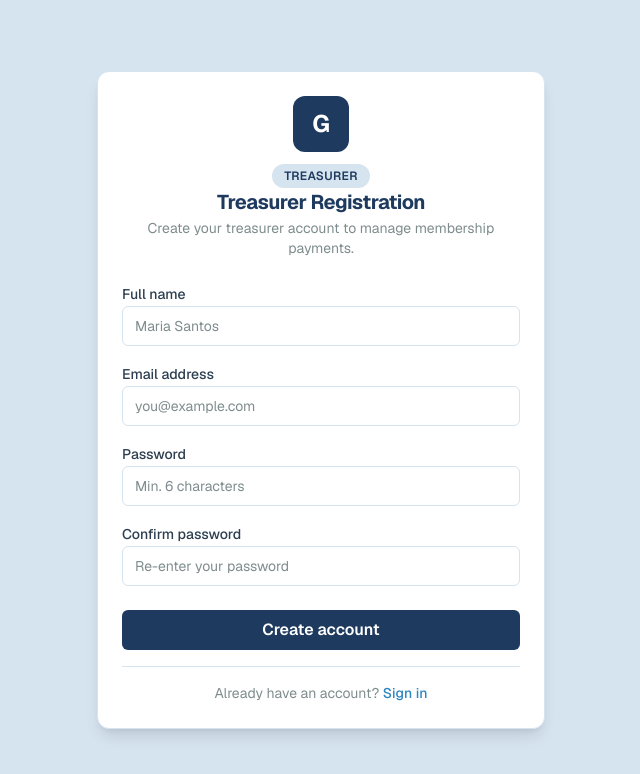
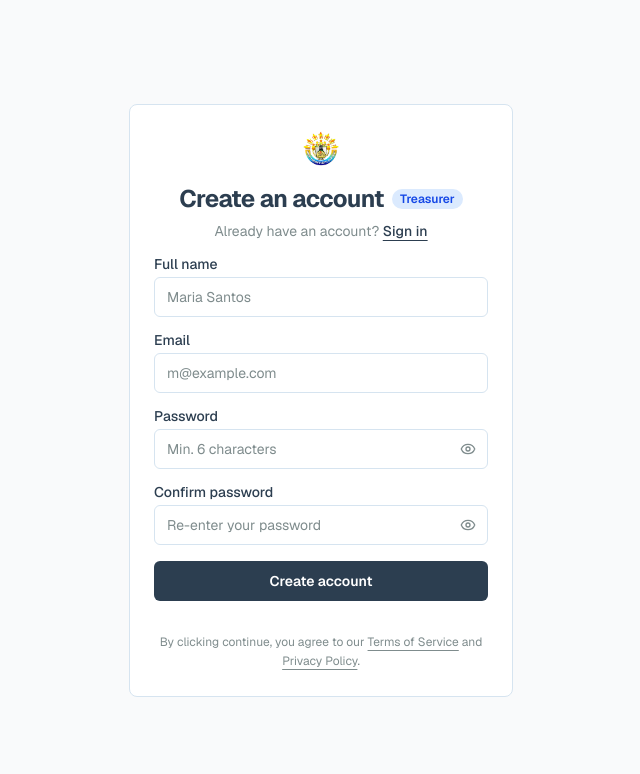
Before and after one commit to eunille/GCFast, a Next.js app: page /register/treasurer in a window 1280 px wide. Shown: the top 774 px of the page, without its empty margins (319-959 px from the left). Built offline with nearby package versions, Linux system fonts and the light colour scheme; no server answers.

Commit message:
improve the ui of login/register page

```diff
--- a/app/(auth)/register/treasurer/page.tsx
+++ b/app/(auth)/register/treasurer/page.tsx
@@ -2,19 +2,11 @@
 // Layer 4 — PRESENTATIONAL: Treasurer registration page.
 
 import { RegisterForm } from "@/features/auth/components/RegisterForm";
-import { colors } from "@/theme";
 
 export const metadata = {
   title: "Treasurer Registration — GFAST-MPTS",
 };
 
 export default function TreasurerRegisterPage() {
-  return (
-    <main
-      className="min-h-screen flex items-center justify-center px-4 py-12"
-      style={{ background: colors.brand.subtle }}
-    >
-      <RegisterForm role="treasurer" />
-    </main>
-  );
+  return <RegisterForm role="treasurer" />;
 }
--- a/features/auth/components/LoginForm/LoginForm.tsx
+++ b/features/auth/components/LoginForm/LoginForm.tsx
@@ -1,28 +1,29 @@
 // features/auth/components/LoginForm/LoginForm.tsx
 // Layer 4 — PRESENTATIONAL: Email + password login form.
-// Calls useSignIn (Layer 3). No direct Supabase calls. No business logic.
 
 "use client";
 
 import { useState, type FormEvent } from "react";
+import Image from "next/image";
 import Link from "next/link";
+import { Eye, EyeOff } from "lucide-react";
 import { useSignIn } from "../../hooks/useSignIn";
+import { Label } from "@/components/ui/label";
+import { Input } from "@/components/ui/input";
+import { Button } from "@/components/ui/button";
 import {
   Card,
   CardContent,
   CardDescription,
+  CardFooter,
   CardHeader,
   CardTitle,
 } from "@/components/ui/card";
-import { Label } from "@/components/ui/label";
-import { Input } from "@/components/ui/input";
-import { Button } from "@/components/ui/button";
-import { Separator } from "@/components/ui/separator";
-import { colors, typography, shadows, radius } from "@/theme";
 
 export function LoginForm() {
   const [email, setEmail] = useState("");
   const [password, setPassword] = useState("");
+  const [showPassword, setShowPassword] = useState(false);
   const { signIn, isLoading, error } = useSignIn();
 
   async function handleSubmit(e: FormEvent<HTMLFormElement>) {
@@ -31,85 +32,47 @@ export function LoginForm() {
   }
 
   return (
-    <Card
-      className="w-full max-w-md"
-      style={{ boxShadow: shadows.lg, borderRadius: radius.xl }}
+    <div className="min-h-screen w-full flex flex-col items-center justify-center bg-[#f9fafb] px-4">
+      <Card className="w-full max-w-sm shadow-none">
+        <CardHeader className="items-center text-center gap-2 pb-4">
+          <Image
+            src="/gcfast_logo.png"
+            alt="GFAST"
+            width={40}
+            height={40}
+            className="object-contain"
+          />
+          <CardTitle className="text-2xl font-bold tracking-tight">
+            Welcome to GFAC-ASS
+          </CardTitle>
+          <CardDescription>
+            Don&apos;t have an account?{" "}
+            <Link
+              href="/register"
+              className="text-foreground font-medium underline underline-offset-4 hover:text-muted-foreground transition-colors"
             >
-      <CardHeader className="text-center pb-2">
-        {/* Brand mark */}
-        <div
-          className="mx-auto mb-4 flex items-center justify-center w-14 h-14"
-          style={{
-            background: colors.brand.primary,
-            borderRadius: radius.xl,
-          }}
-        >
-          <span
-            style={{
-              color: colors.surface.page,
-              fontSize: typography.fontSize["2xl"],
-              fontWeight: typography.fontWeight.bold,
-            }}
-          >
-            G
-          </span>
-        </div>
-
-        <CardTitle
-          style={{
-            color: colors.brand.primary,
-            fontSize: typography.fontSize["2xl"],
-            fontWeight: typography.fontWeight.bold,
-          }}
-        >
-          GFAST-MPTS
-        </CardTitle>
-
-        <CardDescription
-          style={{
-            color: colors.text.secondary,
-            fontSize: typography.fontSize.sm,
-          }}
-        >
-          Teacher Membership Payment Tracking System
+              Sign up
+            </Link>
           </CardDescription>
         </CardHeader>
 
-      <CardContent className="pt-4">
-        <form onSubmit={handleSubmit} className="space-y-4" noValidate>
-          {/* Error alert */}
+        <CardContent className="flex flex-col gap-4">
           {error && (
             <div
-              className="px-4 py-3 text-sm"
+              className="rounded-md bg-red-50 border border-red-200 px-4 py-3 text-sm text-red-700"
               role="alert"
-              aria-live="polite"
-              style={{
-                background: colors.status.outstandingBg,
-                color: colors.status.outstanding,
-                borderRadius: radius.md,
-                fontSize: typography.fontSize.sm,
-              }}
             >
               {error}
             </div>
           )}
 
-          {/* Email */}
-          <div className="space-y-2">
-            <Label
-              htmlFor="email"
-              style={{
-                color: colors.text.primary,
-                fontWeight: typography.fontWeight.medium,
-                fontSize: typography.fontSize.sm,
-              }}
-            >
-              Email address
-            </Label>
+          <form onSubmit={handleSubmit} className="flex flex-col gap-4" noValidate>
+            <div className="flex flex-col gap-1.5">
+              <Label htmlFor="email">Email</Label>
               <Input
                 id="email"
                 type="email"
-              placeholder="you@example.com"
+                placeholder="m@example.com"
                 autoComplete="email"
                 required
                 value={email}
@@ -118,69 +81,69 @@ export function LoginForm() {
               />
             </div>
 
-          {/* Password */}
-          <div className="space-y-2">
-            <Label
-              htmlFor="password"
-              style={{
-                color: colors.text.primary,
-                fontWeight: typography.fontWeight.medium,
-                fontSize: typography.fontSize.sm,
-              }}
-            >
-              Password
-            </Label>
+            <div className="flex flex-col gap-1.5">
+              <Label htmlFor="password">Password</Label>
+              <div className="relative">
                 <Input
                   id="password"
-              type="password"
+                  type={showPassword ? "text" : "password"}
                   placeholder="••••••••"
                   autoComplete="current-password"
                   required
                   value={password}
                   onChange={(e) => setPassword(e.target.value)}
                   disabled={isLoading}
+                  className="pr-10"
                 />
+                <button
+                  type="button"
+                  tabIndex={-1}
+                  onClick={() => setShowPassword((v) => !v)}
+                  className="absolute right-3 top-1/2 -translate-y-1/2 text-muted-foreground hover:text-foreground transition-colors"
+                >
+                  {showPassword ? (
+                    <EyeOff className="h-4 w-4" />
+                  ) : (
+                    <Eye className="h-4 w-4" />
+                  )}
+                </button>
+              </div>
             </div>
 
-          {/* Submit */}
             <Button
               type="submit"
-            className="w-full mt-2"
+              className="w-full bg-foreground text-background hover:bg-foreground/90 font-semibold"
               disabled={isLoading}
-            style={{
-              background: colors.brand.primary,
-              color: colors.surface.page,
-              fontWeight: typography.fontWeight.semibold,
-              fontSize: typography.fontSize.base,
-            }}
             >
-            {isLoading ? "Signing in…" : "Sign in"}
+              {isLoading ? "Signing in…" : "Login"}
             </Button>
           </form>
 
-        <Separator className="my-4" />
+          <div className="flex items-center gap-3">
+            <div className="flex-1 h-px bg-border" />
+            <span className="text-xs text-muted-foreground">Or</span>
+            <div className="flex-1 h-px bg-border" />
+          </div>
 
-        <div className="space-y-2 text-center">
-          <p style={{ color: colors.text.secondary, fontSize: typography.fontSize.sm }}>
-            No account yet?{" "}
-            <Link
-              href="/register"
-              style={{ color: colors.brand.accent, fontWeight: typography.fontWeight.medium }}
-            >
-              Register as Member
-            </Link>
+          <Button asChild variant="outline" className="w-full font-medium">
+            <Link href="/register">Register as Member</Link>
+          </Button>
+        </CardContent>
+
+        <CardFooter className="justify-center pb-6 pt-2">
+          <p className="text-center text-xs text-muted-foreground leading-relaxed">
+            By clicking continue, you agree to our{" "}
+            <span className="underline underline-offset-4 cursor-pointer hover:text-foreground transition-colors">
+              Terms of Service
+            </span>{" "}
+            and{" "}
+            <span className="underline underline-offset-4 cursor-pointer hover:text-foreground transition-colors">
+              Privacy Policy
+            </span>
+            .
           </p>
-          <p style={{ color: colors.text.secondary, fontSize: typography.fontSize.sm }}>
-            Setting up the system?{" "}
-            <Link
-              href="/register/treasurer"
-              style={{ color: colors.brand.accent, fontWeight: typography.fontWeight.medium }}
-            >
-              Register as Treasurer
-            </Link>
-          </p>
+        </CardFooter>
+      </Card>
     </div>
-      </CardContent>
-    </Card>
   );
 }
--- a/features/auth/components/RegisterForm/RegisterForm.tsx
+++ b/features/auth/components/RegisterForm/RegisterForm.tsx
@@ -1,24 +1,24 @@
 // features/auth/components/RegisterForm/RegisterForm.tsx
 // Layer 4 — PRESENTATIONAL: Registration form for both roles.
-// Calls useRegister (Layer 3). No direct Supabase calls. No business logic.
 
 "use client";
 
 import { useState, type FormEvent } from "react";
+import Image from "next/image";
 import Link from "next/link";
+import { Eye, EyeOff, CheckCircle2 } from "lucide-react";
 import { useRegister, type RegisterRole } from "../../hooks/useRegister";
+import { Label } from "@/components/ui/label";
+import { Input } from "@/components/ui/input";
+import { Button } from "@/components/ui/button";
 import {
   Card,
   CardContent,
   CardDescription,
+  CardFooter,
   CardHeader,
   CardTitle,
 } from "@/components/ui/card";
-import { Label } from "@/components/ui/label";
-import { Input } from "@/components/ui/input";
-import { Button } from "@/components/ui/button";
-import { Separator } from "@/components/ui/separator";
-import { colors, typography, shadows, radius } from "@/theme";
 
 interface Props {
   role: RegisterRole;
@@ -26,21 +26,13 @@ interface Props {
 
 const ROLE_CONFIG = {
   treasurer: {
-    title: "Treasurer Registration",
-    description: "Create your treasurer account to manage membership payments.",
-    badgeLabel: "TREASURER",
-    badgeColor: colors.brand.primary,
-    badgeBg: colors.brand.subtle,
-    loginLabel: "Already have an account?",
+    badge: "Treasurer",
+    badgeClass: "bg-blue-100 text-blue-700",
     loginHref: "/login",
   },
   member: {
-    title: "Member Registration",
-    description: "Create your member account to track your dues and payments.",
-    badgeLabel: "MEMBER",
-    badgeColor: colors.status.paid,
-    badgeBg: colors.status.paidBg,
-    loginLabel: "Already have an account?",
+    badge: "Member",
+    badgeClass: "bg-emerald-100 text-emerald-700",
     loginHref: "/login",
   },
 } as const;
@@ -50,6 +42,8 @@ export function RegisterForm({ role }: Props) {
   const [email, setEmail] = useState("");
   const [password, setPassword] = useState("");
   const [confirmPassword, setConfirmPassword] = useState("");
+  const [showPassword, setShowPassword] = useState(false);
+  const [showConfirm, setShowConfirm] = useState(false);
   const [confirmError, setConfirmError] = useState<string | null>(null);
   const [registered, setRegistered] = useState(false);
 
@@ -59,148 +53,92 @@ export function RegisterForm({ role }: Props) {
   async function handleSubmit(e: FormEvent<HTMLFormElement>) {
     e.preventDefault();
     setConfirmError(null);
-
     if (password !== confirmPassword) {
       setConfirmError("Passwords do not match.");
       return;
     }
-
     const result = await register(email, password, fullName);
-    if (result.requiresEmailConfirmation) {
-      setRegistered(true);
-    }
+    if (result.requiresEmailConfirmation) setRegistered(true);
   }
 
-  // Email confirmation pending state
+  // ── Email confirmation pending ─────────────────────────────────────────────
   if (registered) {
     return (
-      <Card
-        className="w-full max-w-md text-center"
-        style={{ boxShadow: shadows.lg, borderRadius: radius.xl }}
-      >
-        <CardHeader>
-          <div
-            className="mx-auto mb-4 flex items-center justify-center w-14 h-14"
-            style={{ background: colors.status.paidBg, borderRadius: radius.full }}
-          >
-            <span style={{ color: colors.status.paid, fontSize: typography.fontSize["2xl"] }}>✓</span>
+      <div className="min-h-screen w-full flex flex-col items-center justify-center bg-[#f9fafb] px-4">
+        <Card className="w-full max-w-sm shadow-none">
+          <CardContent className="flex flex-col items-center gap-6 text-center pt-8 pb-8">
+            <div className="h-14 w-14 rounded-full bg-emerald-100 flex items-center justify-center">
+              <CheckCircle2 className="h-7 w-7 text-emerald-600" />
             </div>
-          <CardTitle
-            style={{
-              color: colors.brand.primary,
-              fontSize: typography.fontSize.xl,
-              fontWeight: typography.fontWeight.bold,
-            }}
-          >
+            <div className="flex flex-col gap-1.5">
+              <h2 className="text-xl font-bold text-foreground tracking-tight">
                 Check your email
-          </CardTitle>
-          <CardDescription style={{ color: colors.text.secondary }}>
-            We sent a confirmation link to <strong>{email}</strong>.
-            Click it to activate your account, then sign in.
-          </CardDescription>
-        </CardHeader>
-        <CardContent>
+              </h2>
+              <p className="text-sm text-muted-foreground">
+                We sent a confirmation link to{" "}
+                <span className="font-medium text-foreground">{email}</span>.
+                Click it to activate your account.
+              </p>
+            </div>
             <Button
               asChild
-            className="w-full"
-            style={{
-              background: colors.brand.primary,
-              color: colors.surface.page,
-              fontWeight: typography.fontWeight.semibold,
-            }}
+              className="w-full bg-foreground text-background hover:bg-foreground/90 font-semibold"
             >
-            <Link href="/login">Go to Sign in</Link>
+              <Link href="/login">Back to Sign in</Link>
             </Button>
           </CardContent>
         </Card>
+      </div>
     );
   }
 
   return (
-    <Card
-      className="w-full max-w-md"
-      style={{ boxShadow: shadows.lg, borderRadius: radius.xl }}
+    <div className="min-h-screen w-full flex flex-col items-center justify-center bg-[#f9fafb] px-4 py-12">
+      <Card className="w-full max-w-sm shadow-none">
+        <CardHeader className="items-center text-center gap-2 pb-4">
+          <Image
+            src="/gcfast_logo.png"
+            alt="GFAST"
+            width={40}
+            height={40}
+            className="object-contain"
+          />
+          <div className="flex flex-col items-center gap-1.5">
+            <div className="flex items-center gap-2">
+              <CardTitle className="text-2xl font-bold tracking-tight">
+                Create an account
+              </CardTitle>
+              <span
+                className={`px-2 py-0.5 text-xs font-semibold rounded-full ${config.badgeClass}`}
               >
-      <CardHeader className="text-center pb-2">
-        {/* Brand mark */}
-        <div
-          className="mx-auto mb-3 flex items-center justify-center w-14 h-14"
-          style={{ background: colors.brand.primary, borderRadius: radius.xl }}
-        >
-          <span
-            style={{
-              color: colors.surface.page,
-              fontSize: typography.fontSize["2xl"],
-              fontWeight: typography.fontWeight.bold,
-            }}
-          >
-            G
+                {config.badge}
               </span>
             </div>
-
-        {/* Role badge */}
-        <div className="flex justify-center mb-1">
-          <span
-            className="px-3 py-1 text-xs font-semibold tracking-wide uppercase"
-            style={{
-              background: config.badgeBg,
-              color: config.badgeColor,
-              borderRadius: radius.full,
-              fontSize: typography.fontSize.xs,
-              fontWeight: typography.fontWeight.semibold,
-            }}
+            <CardDescription>
+              Already have an account?{" "}
+              <Link
+                href={config.loginHref}
+                className="text-foreground font-medium underline underline-offset-4 hover:text-muted-foreground transition-colors"
               >
-            {config.badgeLabel}
-          </span>
+                Sign in
+              </Link>
+            </CardDescription>
           </div>
-
-        <CardTitle
-          style={{
-            color: colors.brand.primary,
-            fontSize: typography.fontSize.xl,
-            fontWeight: typography.fontWeight.bold,
-          }}
-        >
-          {config.title}
-        </CardTitle>
-        <CardDescription
-          style={{ color: colors.text.secondary, fontSize: typography.fontSize.sm }}
-        >
-          {config.description}
-        </CardDescription>
         </CardHeader>
 
-      <CardContent className="pt-4">
-        <form onSubmit={handleSubmit} className="space-y-4" noValidate>
-          {/* API error */}
+        <CardContent className="flex flex-col gap-4">
           {error && (
             <div
-              className="px-4 py-3 text-sm"
+              className="rounded-md bg-red-50 border border-red-200 px-4 py-3 text-sm text-red-700"
               role="alert"
-              aria-live="polite"
-              style={{
-                background: colors.status.outstandingBg,
-                color: colors.status.outstanding,
-                borderRadius: radius.md,
-                fontSize: typography.fontSize.sm,
-              }}
             >
               {error}
             </div>
           )}
 
-          {/* Full name */}
-          <div className="space-y-2">
-            <Label
-              htmlFor="fullName"
-              style={{
-                color: colors.text.primary,
-                fontWeight: typography.fontWeight.medium,
-                fontSize: typography.fontSize.sm,
-              }}
-            >
-              Full name
-            </Label>
+          <form onSubmit={handleSubmit} className="flex flex-col gap-4" noValidate>
+            <div className="flex flex-col gap-1.5">
+              <Label htmlFor="fullName">Full name</Label>
               <Input
                 id="fullName"
                 type="text"
@@ -213,22 +151,12 @@ export function RegisterForm({ role }: Props) {
               />
             </div>
 
-          {/* Email */}
-          <div className="space-y-2">
-            <Label
-              htmlFor="email"
-              style={{
-                color: colors.text.primary,
-                fontWeight: typography.fontWeight.medium,
-                fontSize: typography.fontSize.sm,
-              }}
-            >
-              Email address
-            </Label>
+            <div className="flex flex-col gap-1.5">
+              <Label htmlFor="email">Email</Label>
               <Input
                 id="email"
                 type="email"
-              placeholder="you@example.com"
+                placeholder="m@example.com"
                 autoComplete="email"
                 required
                 value={email}
@@ -237,98 +165,91 @@ export function RegisterForm({ role }: Props) {
               />
             </div>
 
-          {/* Password */}
-          <div className="space-y-2">
-            <Label
-              htmlFor="password"
-              style={{
-                color: colors.text.primary,
-                fontWeight: typography.fontWeight.medium,
-                fontSize: typography.fontSize.sm,
-              }}
-            >
-              Password
-            </Label>
+            <div className="flex flex-col gap-1.5">
+              <Label htmlFor="password">Password</Label>
+              <div className="relative">
                 <Input
                   id="password"
-              type="password"
+                  type={showPassword ? "text" : "password"}
                   placeholder="Min. 6 characters"
                   autoComplete="new-password"
                   required
                   value={password}
                   onChange={(e) => setPassword(e.target.value)}
                   disabled={isLoading}
+                  className="pr-10"
                 />
+                <button
+                  type="button"
+                  tabIndex={-1}
+                  onClick={() => setShowPassword((v) => !v)}
+                  className="absolute right-3 top-1/2 -translate-y-1/2 text-muted-foreground hover:text-foreground transition-colors"
+                >
+                  {showPassword ? (
+                    <EyeOff className="h-4 w-4" />
+                  ) : (
+                    <Eye className="h-4 w-4" />
+                  )}
+                </button>
+              </div>
             </div>
 
-          {/* Confirm password */}
-          <div className="space-y-2">
-            <Label
-              htmlFor="confirmPassword"
-              style={{
-                color: colors.text.primary,
-                fontWeight: typography.fontWeight.medium,
-                fontSize: typography.fontSize.sm,
-              }}
-            >
-              Confirm password
-            </Label>
+            <div className="flex flex-col gap-1.5">
+              <Label htmlFor="confirmPassword">Confirm password</Label>
+              <div className="relative">
                 <Input
                   id="confirmPassword"
-              type="password"
+                  type={showConfirm ? "text" : "password"}
                   placeholder="Re-enter your password"
                   autoComplete="new-password"
                   required
                   value={confirmPassword}
                   onChange={(e) => setConfirmPassword(e.target.value)}
                   disabled={isLoading}
+                  className="pr-10"
                 />
+                <button
+                  type="button"
+                  tabIndex={-1}
+                  onClick={() => setShowConfirm((v) => !v)}
+                  className="absolute right-3 top-1/2 -translate-y-1/2 text-muted-foreground hover:text-foreground transition-colors"
+                >
+                  {showConfirm ? (
+                    <EyeOff className="h-4 w-4" />
+                  ) : (
+                    <Eye className="h-4 w-4" />
+                  )}
+                </button>
+              </div>
               {confirmError && (
-              <p
-                style={{
-                  color: colors.status.outstanding,
-                  fontSize: typography.fontSize.xs,
-                }}
-              >
-                {confirmError}
-              </p>
+                <p className="text-xs text-destructive">{confirmError}</p>
               )}
             </div>
 
-          {/* Submit */}
             <Button
               type="submit"
-            className="w-full mt-2"
+              className="w-full bg-foreground text-background hover:bg-foreground/90 font-semibold"
               disabled={isLoading}
-            style={{
-              background: colors.brand.primary,
-              color: colors.surface.page,
-              fontWeight: typography.fontWeight.semibold,
-              fontSize: typography.fontSize.base,
-            }}
             >
               {isLoading ? "Creating account…" : "Create account"}
             </Button>
           </form>
+        </CardContent>
 
-        <Separator className="my-4" />
-
-        <p
-          className="text-center"
-          style={{ color: colors.text.secondary, fontSize: typography.fontSize.sm }}
-        >
-          {config.loginLabel}{" "}
-          <Link
-            href={config.loginHref}
-            style={{
-              color: colors.brand.accent,
-              fontWeight: typography.fontWeight.medium,
-            }}
-          >
-            Sign in
-          </Link>
+        <CardFooter className="justify-center pb-6 pt-2">
+          <p className="text-center text-xs text-muted-foreground leading-relaxed">
+            By clicking continue, you agree to our{" "}
+            <span className="underline underline-offset-4 cursor-pointer hover:text-foreground transition-colors">
+              Terms of Service
+            </span>{" "}
+            and{" "}
+            <span className="underline underline-offset-4 cursor-pointer hover:text-foreground transition-colors">
+              Privacy Policy
+            </span>
+            .
           </p>
-      </CardContent>
+        </CardFooter>
       </Card>
+    </div>
   );
 }
```
Also changed, not shown: app/(auth)/login/page.tsx (+2 -10 lines), app/(auth)/register/page.tsx (+1 -9 lines). Lines whose indentation alone changed are shown as unchanged.
